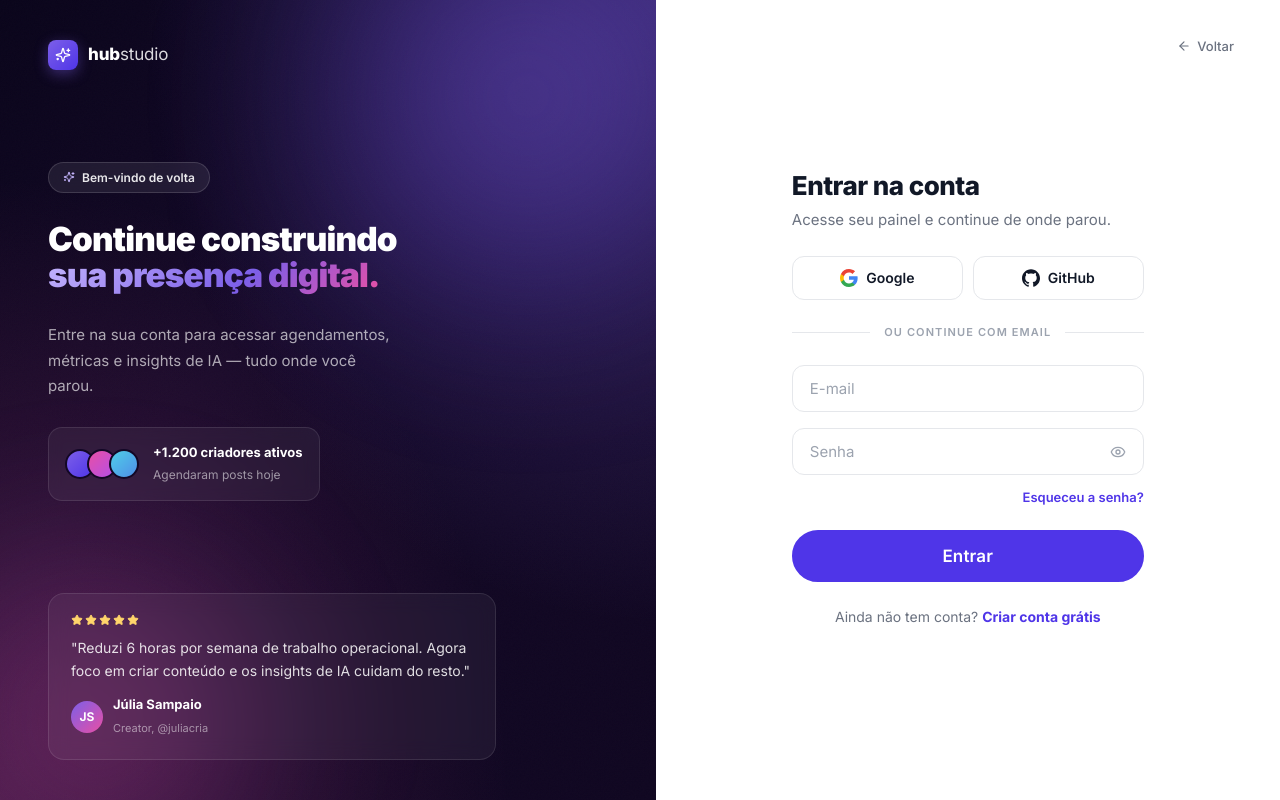
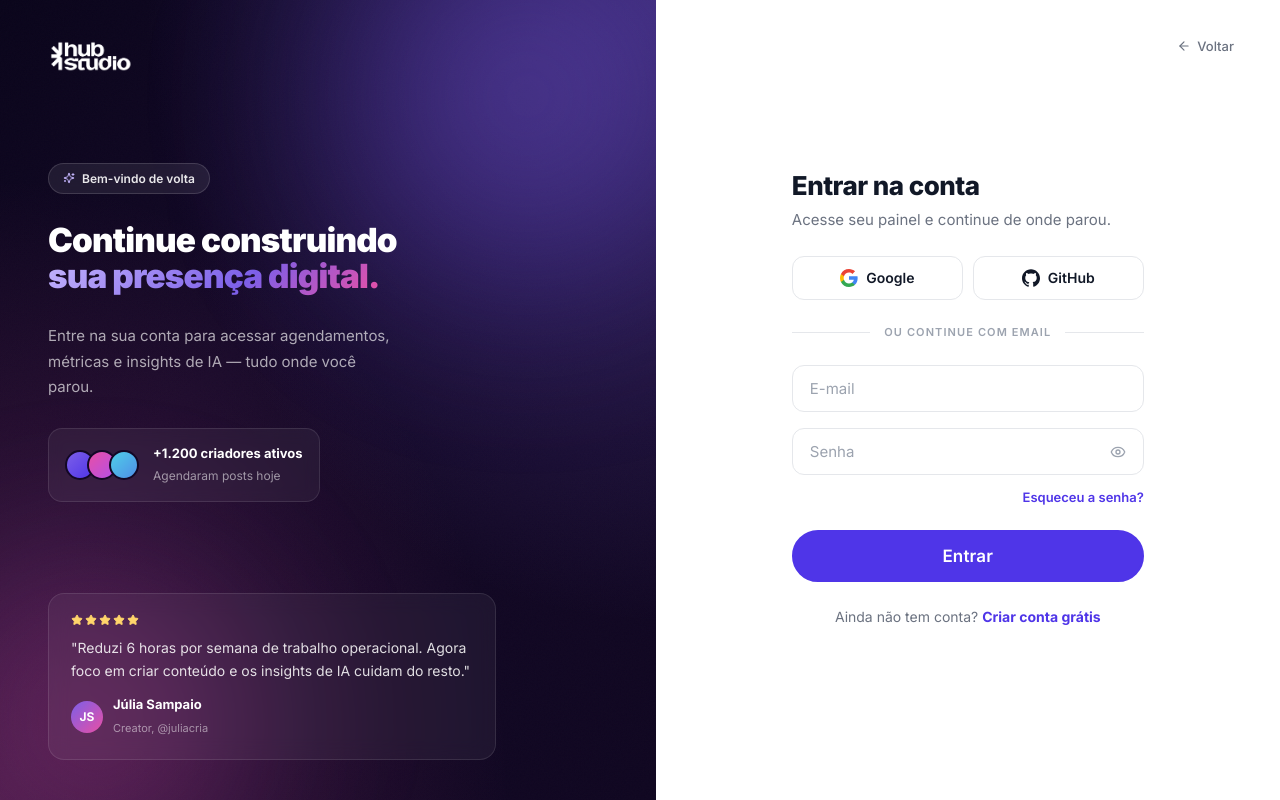
Before and after one commit to brenosemfreio/tcc, a React (Vite) app: page /entrar in a window 1280 px wide. Built offline with nearby package versions, Linux system fonts and the light colour scheme.

Commit message:
chore: auto sync [Claude]

```diff
--- a/src/pages/Cadastro/Cadastro.jsx
+++ b/src/pages/Cadastro/Cadastro.jsx
@@ -7,6 +7,7 @@ import {
 } from 'react-icons/lu'
 import { useAuth } from '../../contexts/AuthContext'
 import Button from '../../components/Button/Button'
+import logoHub from '../../assets/images/logo-hub.png'
 import '../Login/Login.css'
 
 function GoogleIcon() {
@@ -107,11 +108,8 @@ export default function Cadastro() {
         <div className="auth__blob auth__blob--1" />
         <div className="auth__blob auth__blob--2" />
 
-        <Link to="/" className="auth__logo">
-          <span className="auth__logo-icon">
-            <LuSparkles size={16} />
-          </span>
-          <span><b>hub</b><i>studio</i></span>
+        <Link to="/" className="auth__logo" aria-label="HubStudio — ir para a página inicial">
+          <img src={logoHub} alt="HubStudio" className="auth__logo-img" />
         </Link>
 
         <div className="auth__hero">
--- a/src/pages/Login/Login.css
+++ b/src/pages/Login/Login.css
@@ -75,34 +75,22 @@
   50%       { transform: translate(2rem, -1.5rem) scale(1.1); }
 }
 
-/* Logo */
+/* Logo oficial — mesma técnica da Navbar sobre o hero escuro */
 .auth__logo {
   display: inline-flex;
   align-items: center;
-  gap: 0.625rem;
-  color: #fff;
-  font-size: 1.0625rem;
-  font-weight: 800;
-  letter-spacing: -0.01em;
   width: fit-content;
   position: relative;
   z-index: 1;
-  transition: transform var(--transition-fast);
+  transition: transform var(--transition-fast), opacity var(--transition-fast);
 }
-.auth__logo:hover { transform: translateY(-1px); }
-.auth__logo-icon {
-  width: 1.875rem;
-  height: 1.875rem;
-  border-radius: 0.5rem;
-  background: linear-gradient(135deg, #7C5FE8 0%, #4F35E8 100%);
-  display: flex;
-  align-items: center;
-  justify-content: center;
-  color: #fff;
-  box-shadow: 0 4px 14px rgba(124, 95, 232, 0.4);
+.auth__logo:hover { transform: translateY(-1px); opacity: 0.92; }
+.auth__logo-img {
+  height: 2rem;
+  width: auto;
+  display: block;
+  filter: brightness(0) invert(1);
 }
-.auth__logo b { font-weight: 800; }
-.auth__logo i { font-weight: 400; font-style: normal; opacity: 0.85; }
 
 /* Bloco central — tagline + mockup */
 .auth__hero {
--- a/src/pages/Login/Login.jsx
+++ b/src/pages/Login/Login.jsx
@@ -3,10 +3,11 @@ import { Link, useNavigate } from 'react-router-dom'
 import { motion } from 'framer-motion'
 import {
   LuEye, LuEyeOff, LuSparkles, LuArrowLeft, LuStar,
-  LuCircleAlert, LuMail, LuLock,
+  LuCircleAlert,
 } from 'react-icons/lu'
 import { useAuth } from '../../contexts/AuthContext'
 import Button from '../../components/Button/Button'
+import logoHub from '../../assets/images/logo-hub.png'
 import './Login.css'
 
 function GoogleIcon() {
@@ -74,11 +75,8 @@ export default function Login() {
         <div className="auth__blob auth__blob--1" />
         <div className="auth__blob auth__blob--2" />
 
-        <Link to="/" className="auth__logo">
-          <span className="auth__logo-icon">
-            <LuSparkles size={16} />
-          </span>
-          <span><b>hub</b><i>studio</i></span>
+        <Link to="/" className="auth__logo" aria-label="HubStudio — ir para a página inicial">
+          <img src={logoHub} alt="HubStudio" className="auth__logo-img" />
         </Link>
 
         <div className="auth__hero">
```
